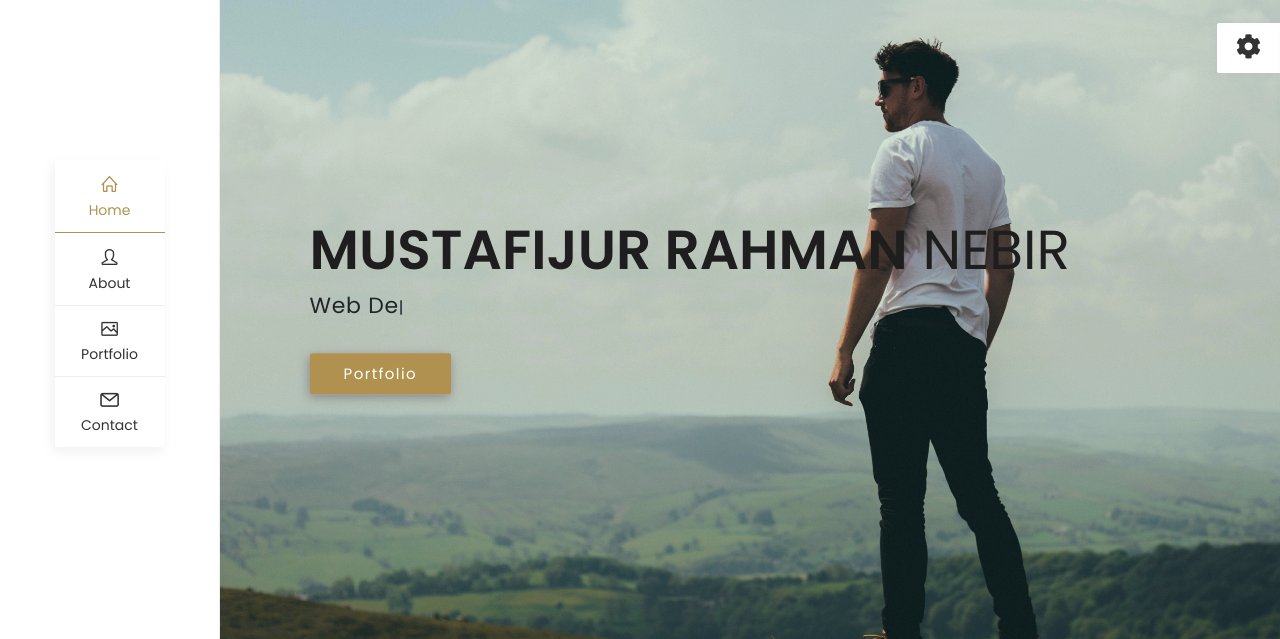
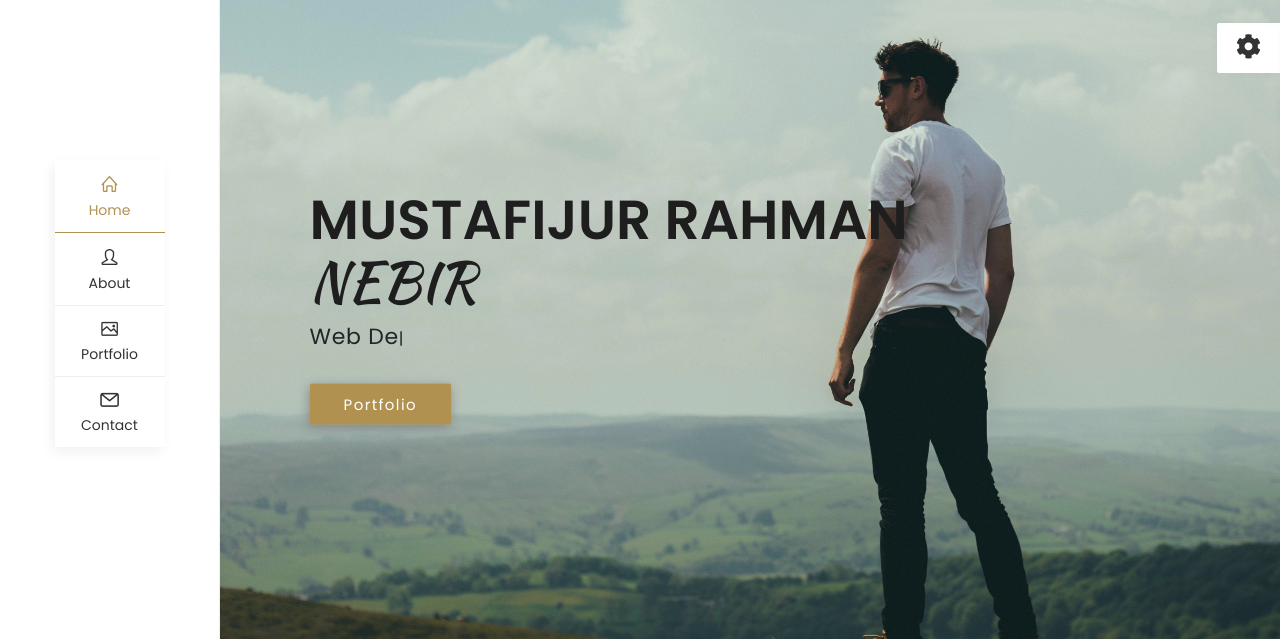
Before and after one commit to Nebir/Nebir.github.io, a plain HTML site: page index.html in a window 1280 px wide. Shown: the part 97-736 px from the top of the page. Drawn offline with Linux system fonts and the light colour scheme; files whose address does not match are found by name.

Commit message:
title change and home page style modification

```diff
--- a/index.html
+++ b/index.html
@@ -8,7 +8,7 @@
         <meta name="viewport" content="width=device-width, initial-scale=1.0" />
 
         <!-- title -->
-        <title>Reva - One Page Responsive Template</title>
+        <title>Nebir - Personal Website</title>
 
         <!-- stylesheet -->
         <link rel="stylesheet" href="css/fontawesome-all.min.css" />
@@ -138,7 +138,7 @@
                 <div class="zoomoutheader"></div>
             </div>
             <div class="title">
-                <h1 class="text-uppercase"><strong>Mustafijur Rahman</strong> Nebir</h1>
+                <h1 class="text-uppercase"><strong>Mustafijur Rahman</strong> <br> <span class="kaushan">Nebir</span></h1>
                 <p class="type"></p>  <!-- You Can Edit the title on the custom.js File -->
                 <div class="btn-home">
                     <a href="#work-cont">Portfolio</a>
```
